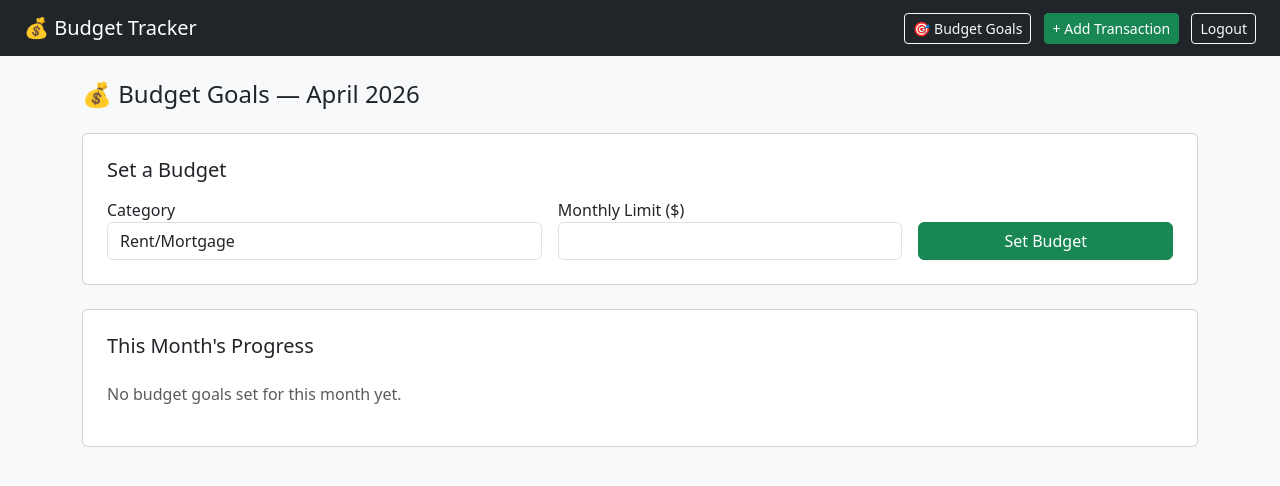
After one commit to Meyer07/BudgetingApp, a Django app: page /budgets/ in a window 1280 px wide. The commit adds this page. Shown: the top 486 px of the page. Run offline with Django 4.2, Linux system fonts and the light colour scheme; a user stored in the database is signed in; data comes from the database, SQL or seed files in the repository; both versions use the stored data as it was after the commit.

Commit message:
added a monthly budgetting window with a progress bar

```diff
--- a/tracker/models.py
+++ b/tracker/models.py
@@ -26,3 +26,17 @@ class Transactions(models.Model):
 
     def __str__(self):
         return f"{self.title}-{self.amount}"
+
+class Budget(models.Model):
+    user=models.ForeignKey(User,on_delete=models.CASCADE)
+    category=models.ForeignKey(Category,on_delete=models.CASCADE)
+    amount=models.DecimalField(max_digits=10,decimal_places=2)
+    month=models.IntegerField()
+    year=models.IntegerField()
+
+
+    class Meta:
+        unique_together=('user','category','month','year')
+
+    def __str__(self):
+        return f"{self.user}-{self.category}-{self.month.strftime('%B &Y')}"
--- a/tracker/templates/tracker/base.html
+++ b/tracker/templates/tracker/base.html
@@ -10,6 +10,7 @@
     <nav class="navbar navbar-dark bg-dark px-4">
         <a class="navbar-brand" href="/">💰 Budget Tracker</a>
         <div>
+            <a href="/budgets/" class="btn btn-outline-light btn-sm me-2">🎯 Budget Goals</a>
             <a href="/add/" class="btn btn-success btn-sm me-2">+ Add Transaction</a>
             <form method="POST" action="/accounts/logout/" style="display:inline;">
                 {% csrf_token %}
--- /dev/null
+++ b/tracker/templates/tracker/budget_goals.html
@@ -0,0 +1,68 @@
+{% extends "tracker/base.html" %}
+{% block content %}
+
+<h4 class="mb-4">💰 Budget Goals — {{ current_month }}</h4>
+
+<!-- Add Budget Form -->
+<div class="card p-4 mb-4">
+    <h5 class="mb-3">Set a Budget</h5>
+    <form method="POST">
+        {% csrf_token %}
+        <div class="row g-3">
+            <div class="col-md-5">
+                <label>Category</label>
+                <select name="category" class="form-control">
+                    {% for cat in categories %}
+                    <option value="{{ cat.id }}">{{ cat.name }}</option>
+                    {% endfor %}
+                </select>
+            </div>
+            <div class="col-md-4">
+                <label>Monthly Limit ($)</label>
+                <input type="number" name="amount" step="0.01" class="form-control" required>
+            </div>
+            <div class="col-md-3 d-flex align-items-end">
+                <button type="submit" class="btn btn-success w-100">Set Budget</button>
+            </div>
+        </div>
+    </form>
+</div>
+
+<!-- Budget Progress Bars -->
+<div class="card p-4">
+    <h5 class="mb-4">This Month's Progress</h5>
+    {% if budget_data %}
+        {% for b in budget_data %}
+        <div class="mb-4">
+            <div class="d-flex justify-content-between mb-1">
+                <strong>{{ b.category }}</strong>
+                <span>${{ b.spent }} / ${{ b.limit }}
+                    <a href="/budgets/delete/{{ b.budget_id }}/"
+                       class="btn btn-sm btn-outline-danger ms-2 py-0">✕</a>
+                </span>
+            </div>
+            <div class="progress" style="height: 22px;">
+                <div class="progress-bar bg-{{ b.color }}"
+                     role="progressbar"
+                     style="width: {{ b.percentage }}%;"
+                     aria-valuenow="{{ b.percentage }}"
+                     aria-valuemin="0"
+                     aria-valuemax="100">
+                    {{ b.percentage }}%
+                </div>
+            </div>
+            {% if b.percentage >= 90 %}
+                <small class="text-danger">⚠️ You're close to or over your budget!</small>
+            {% elif b.percentage >= 60 %}
+                <small class="text-warning">📊 You've used more than half your budget.</small>
+            {% else %}
+                <small class="text-success">✅ You're on track!</small>
+            {% endif %}
+        </div>
+        {% endfor %}
+    {% else %}
+        <p class="text-muted">No budget goals set for this month yet.</p>
+    {% endif %}
+</div>
+
+{% endblock %}
--- a/tracker/urls.py
+++ b/tracker/urls.py
@@ -6,4 +6,6 @@ urlpatterns=[
     path('add/',views.add_transaction,name='add_transaction'),
     path('delete/<int:pk>/', views.delete_transaction, name='delete_transaction'),
     path('signup/', views.signup, name='signup'),
+    path('budgets/', views.budget_goals, name='budget_goals'),
+    path('budgets/delete/<int:pk>/', views.delete_budget, name='delete_budget'),
 ]
--- a/tracker/views.py
+++ b/tracker/views.py
@@ -2,8 +2,9 @@ from django.shortcuts import render,redirect
 from django.contrib.auth.decorators import login_required
 from django.contrib.auth.forms import UserCreationForm
 from django.contrib.auth import login
-from .models import Category,Transactions
+from .models import Category,Transactions,Budget
 from django.db.models import Sum
+from datetime import date
 import json
 
 
@@ -48,7 +49,7 @@ def add_transaction(request):
         amount=request.POST['amount']
         transaction_type=request.POST['transaction_type']
         category_id=request.POST.get('category')
-        date=request.POST['date']
+        transaction_date=request.POST['date']
         notes=request.POST.get('notes','')
 
         category=Category.objects.get(id=category_id,) if category_id else None
@@ -59,7 +60,7 @@ def add_transaction(request):
             amount=amount,
             transaction_type=transaction_type,
             category=category,
-            date=date,
+            date=transaction_date,
             notes=notes
         )
         return redirect('dashboard')
@@ -83,3 +84,68 @@ def signup(request):
     else:
         form = UserCreationForm()
     return render(request, 'registration/signup.html', {'form': form})
+
+@login_required
+def budget_goals(request):
+    today=date.today()
+    current_month=today.month
+    current_year=today.year
+
+    if request.method=='POST':
+        category_id=request.POST.get('category')
+        amount=request.POST.get('amount')
+        category=Category.objects.get(id=category_id)
+
+        Budget.objects.update_or_create(
+            user=request.user,
+            category=category,
+            month=current_month,
+            year=current_year,
+            defaults={'amount':amount}
+        )
+        return redirect('budget_goals')
+
+    categories=Category.objects.all()
+    budgets=Budget.objects.filter(user=request.user, month=current_month,year=current_year)
+
+    budget_data=[]
+
+    for budget in budgets:
+        result=Transactions.objects.filter(
+            user=request.user,
+            category=budget.category,
+            transaction_type='expense',
+            date__year=current_year,
+            date__month=current_month
+
+        ).aggregate(total=Sum('amount'))
+
+        spent=result.get('total') or 0
+
+        percentage=min(int((float(spent) / float(budget.amount)) * 100), 100)
+
+        if percentage >= 90:
+            color = 'danger'
+        elif percentage >= 60:
+            color = 'warning'
+        else:
+            color = 'success'
+
+        budget_data.append({
+            'category': budget.category.name,
+            'limit': budget.amount,
+            'spent': spent,
+            'percentage': percentage,
+            'color': color,
+            'budget_id': budget.id,
+        })
+    return render(request, 'tracker/budget_goals.html', {
+        'categories': categories,
+        'budget_data': budget_data,
+        'current_month': today.strftime('%B %Y'),
+    })
+@login_required
+def delete_budget(request,pk):
+    budget=Budget.objects.get(id=pk,user=request.user)
+    budget.delete()
+    return redirect('budget_goals')
```
Also changed, not shown: db.sqlite3, tracker/migrations/0003_budget.py (added), tracker/migrations/0004_alter_budget_unique_together_budget_year_and_more.py (added).
